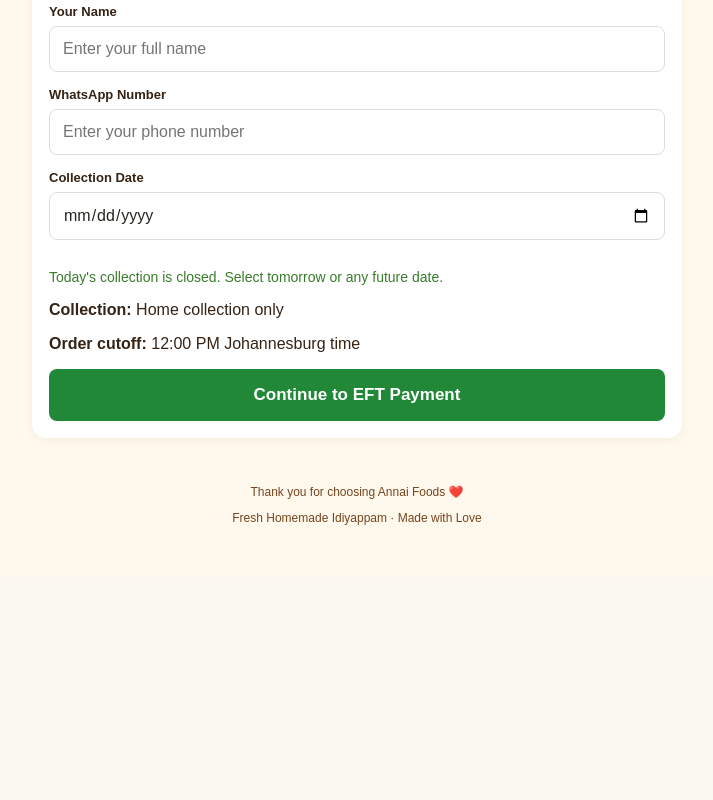
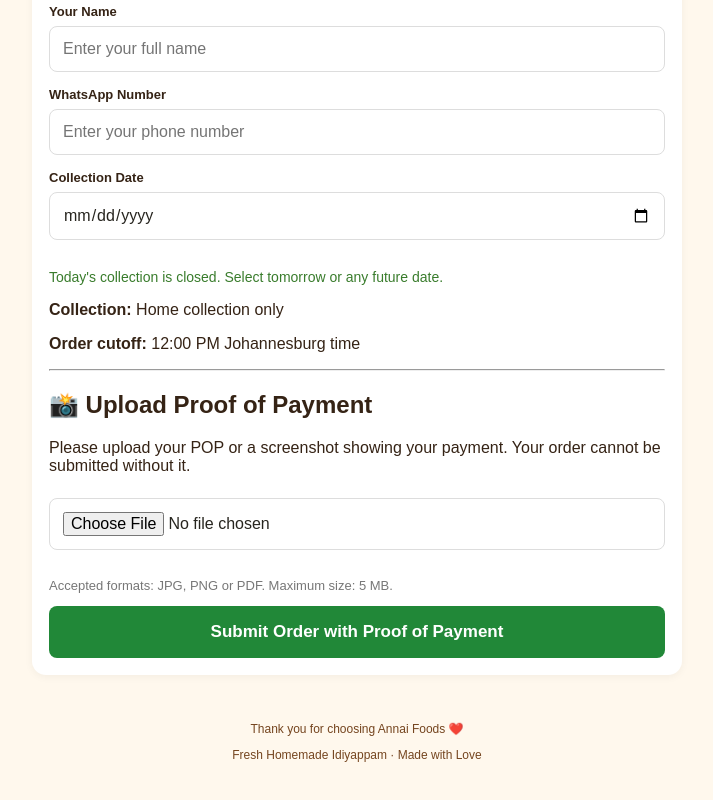
Before and after one commit to vinothshiva84-dev/annai-foods-ordering, a Next.js app: page / in a window 1280 px wide. Shown: the part 1980-2780 px from the top of the page, without its empty margins (283-996 px from the left). Before the commit the page ends 2557 px from the top, so only its background shows below. Built offline with nearby package versions, Linux system fonts and the light colour scheme; no server answers.

Commit message:
Update page.tsx

```diff
--- a/app/page.tsx
+++ b/app/page.tsx
@@ -1,3 +1,4 @@
+
 "use client";
 
 import { useState } from "react";
@@ -38,18 +39,7 @@ const COLLECTION_ADDRESS =
   "Unit 23, Fairview Crescent, Wood County Estate, Midrand, Johannesburg";
 
 const STORAGE_BUCKET = "payment-proofs";
-
-// Annai Foods WhatsApp notification number
 const WHATSAPP_NUMBER = "27651188768";
-
-// Enter your verified FNB details before publishing.
-const BANK = {
-  name: "FNB",
-  holder: "Lavanya Sivagopal",
-  account: "REPLACE_WITH_YOUR_FNB_ACCOUNT_NUMBER",
-  type: "FNB Aspire Current Account",
-  branch: "REPLACE_WITH_YOUR_BRANCH_CODE"
-};
 
 const supabaseUrl = process.env.NEXT_PUBLIC_SUPABASE_URL!;
 const supabaseKey =
@@ -64,14 +54,11 @@ export default function Home() {
   const [phone, setPhone] = useState("");
   const [collectionDate, setCollectionDate] = useState("");
   const [proof, setProof] = useState<File | null>(null);
-
-  const [orderNumber, setOrderNumber] = useState("");
-  const [reservedOrderId, setReservedOrderId] = useState("");
   const [error, setError] = useState("");
   const [loading, setLoading] = useState(false);
-  const [step, setStep] = useState<"details" | "payment" | "complete">(
-    "details"
-  );
+  const [orderNumber, setOrderNumber] = useState("");
+
+  const [submitted, setSubmitted] = useState(false);
 
   const selectedItems = MENU.filter(
     item => (quantities[item.name] || 0) > 0
@@ -169,7 +156,7 @@ export default function Home() {
     }));
   }
 
-  function validateDetails() {
+  function validateForm() {
     if (!customer.trim()) {
       setError("Please enter your full name.");
       return false;
@@ -200,14 +187,34 @@ export default function Home() {
       return false;
     }
 
+    if (!proof) {
+      setError("Please upload your proof of payment or payment screenshot.");
+      return false;
+    }
+
+    if (proof.size > 5 * 1024 * 1024) {
+      setError("Payment proof must be 5 MB or smaller.");
+      return false;
+    }
+
+    const allowedTypes = [
+      "image/jpeg",
+      "image/png",
+      "application/pdf"
+    ];
+
+    if (!allowedTypes.includes(proof.type)) {
+      setError("Please upload a JPG, PNG or PDF file.");
+      return false;
+    }
+
     return true;
   }
 
-  // STEP 1: Reserve a unique order number before payment.
-  async function reserveOrder() {
+  async function submitOrder() {
     setError("");
 
-    if (!validateDetails()) return;
+    if (!validateForm()) return;
 
     if (!supabaseUrl || !supabaseKey) {
       setError("Supabase environment variables are not configured.");
@@ -216,8 +223,27 @@ export default function Home() {
 
     setLoading(true);
 
+    let uploadedPath = "";
+
     try {
-      let savedOrder: { id: string; order_number: string } | null = null;
+      // Upload POP or payment screenshot first.
+      const extension =
+        proof!.name.split(".").pop()?.toLowerCase() || "jpg";
+
+      uploadedPath =
+        `${crypto.randomUUID()}/${crypto.randomUUID()}.${extension}`;
+
+      const { error: uploadError } = await supabase.storage
+        .from(STORAGE_BUCKET)
+        .upload(uploadedPath, proof!, {
+          contentType: proof!.type,
+          upsert: false
+        });
+
+      if (uploadError) throw uploadError;
+
+      // Generate a unique-looking 4-digit order number.
+      let savedOrder: any = null;
       let lastError: any = null;
 
       for (let attempt = 0; attempt < 30; attempt++) {
@@ -233,8 +259,8 @@ export default function Home() {
             total_amount: total,
             idiyappam_plates: idiyappamPlates,
             collection_date: collectionDate,
-            payment_proof_path: null,
-            payment_status: "awaiting_payment"
+            payment_proof_path: uploadedPath,
+            payment_status: "pending_verification"
           })
           .select("id, order_number")
           .single();
@@ -252,119 +278,31 @@ export default function Home() {
       }
 
       if (!savedOrder) {
-        throw lastError || new Error("Could not reserve an order number.");
+        throw lastError || new Error("Could not create your order.");
       }
 
       setOrderNumber(savedOrder.order_number);
-      setReservedOrderId(savedOrder.id);
-      setStep("payment");
-    } catch (err: any) {
-      console.error(err);
-      setError(
-        err?.message || "Unable to reserve your order. Please try again."
-      );
-    } finally {
-      setLoading(false);
-    }
-  }
 
-  // STEP 2: Upload payment proof and update the reserved order.
-  async function submitPaymentProof() {
-    setError("");
-
-    if (!reservedOrderId || !orderNumber) {
-      setError("Please generate your order number first.");
-      return;
-    }
-
-    if (
-      BANK.account === "REPLACE_WITH_YOUR_FNB_ACCOUNT_NUMBER" ||
-      BANK.branch === "REPLACE_WITH_YOUR_BRANCH_CODE"
-    ) {
-      setError(
-        "FNB account number and branch code must be entered before orders can be submitted."
-      );
-      return;
-    }
-
-    if (!proof) {
-      setError("Please upload your proof of payment or payment screenshot.");
-      return;
-    }
-
-    if (proof.size > 5 * 1024 * 1024) {
-      setError("Payment proof must be 5 MB or smaller.");
-      return;
-    }
-
-    const allowedTypes = [
-      "image/jpeg",
-      "image/png",
-      "application/pdf"
-    ];
-
-    if (!allowedTypes.includes(proof.type)) {
-      setError("Please upload a JPG, PNG or PDF file.");
-      return;
-    }
-
-    setLoading(true);
-
-    let uploadedPath = "";
-    let orderUpdated = false;
-
-    try {
-      const extension =
-        proof.name.split(".").pop()?.toLowerCase() || "jpg";
-
-      uploadedPath =
-        `${reservedOrderId}/${crypto.randomUUID()}.${extension}`;
-
-      const { error: uploadError } = await supabase.storage
-        .from(STORAGE_BUCKET)
-        .upload(uploadedPath, proof, {
-          contentType: proof.type,
-          upsert: false
-        });
-
-      if (uploadError) throw uploadError;
-
-      const { error: updateError } = await supabase
-        .from("orders")
-        .update({
-          payment_proof_path: uploadedPath,
-          payment_status: "pending_verification"
-        })
-        .eq("id", reservedOrderId)
-        .eq("order_number", orderNumber);
-
-      if (updateError) throw updateError;
-
-      orderUpdated = true;
-
-      let proofLink = uploadedPath;
-
-      const { data: signedData } = await supabase.storage
+      // Create a link to the uploaded payment proof.
+      const { data: signedData, error: signedError } =
+        await supabase.storage
           .from(STORAGE_BUCKET)
           .createSignedUrl(uploadedPath, 60 * 60 * 24 * 7);
 
-      if (signedData?.signedUrl) {
-        proofLink = signedData.signedUrl;
+      if (signedError || !signedData?.signedUrl) {
+        throw signedError || new Error("Could not create payment proof link.");
       }
-
-      const orderLines = getOrderLines();
 
       const message = [
         "ANNAI FOODS - NEW ORDER",
         "",
-        `Order number: ${orderNumber}`,
-        `EFT payment reference: ${orderNumber}`,
+        `Order number: ${savedOrder.order_number}`,
         `Customer: ${customer}`,
         `WhatsApp: ${phone}`,
         `Collection date: ${formatCollectionDate(collectionDate)}`,
         "",
         "ORDER DETAILS:",
-        ...orderLines.map(
+        ...getOrderLines().map(
           item => `${item.name} x ${item.quantity} = R${item.subtotal}`
         ),
         "",
@@ -372,16 +310,16 @@ export default function Home() {
         `Total Idiyappam plates: ${idiyappamPlates}`,
         `GRAND TOTAL: R${total}`,
         "",
-        "PAYMENT STATUS: Proof of payment uploaded - awaiting verification",
-        `PAYMENT PROOF: ${proofLink}`,
+        "PAYMENT STATUS: POP / payment screenshot uploaded - awaiting verification",
+        `PAYMENT PROOF: ${signedData.signedUrl}`,
         "",
         "HOME COLLECTION ADDRESS:",
         COLLECTION_ADDRESS,
         "",
-        "Please check the uploaded proof of payment and verify the payment before confirming the order."
+        "Please check the payment proof and verify the payment."
       ].join("\n");
 
-      setStep("complete");
+      setSubmitted(true);
 
       window.location.href =
         "https://wa.me/" +
@@ -392,14 +330,8 @@ export default function Home() {
     } catch (err: any) {
       console.error(err);
 
-      if (uploadedPath && !orderUpdated) {
-        await supabase.storage
-          .from(STORAGE_BUCKET)
-          .remove([uploadedPath]);
-      }
-
       setError(
-        err?.message || "Payment proof upload failed. Please try again."
+        err?.message || "Order submission failed. Please try again."
       );
     } finally {
       setLoading(false);
@@ -478,7 +410,7 @@ export default function Home() {
             Fresh Homemade Idiyappam · Made with Love
           </h3>
 
-          <p>Choose your food, review your cart and pay by EFT.</p>
+          <p>Choose your food and upload your proof of payment.</p>
         </header>
 
         <section style={cardStyle}>
@@ -517,7 +449,7 @@ export default function Home() {
               <div style={{ display: "flex", alignItems: "center", gap: "9px" }}>
                 <button
                   style={buttonStyle}
-                  disabled={step !== "details"}
+                  disabled={loading || submitted}
                   onClick={() => changeQuantity(item.name, -1)}
                 >
                   −
@@ -527,7 +459,7 @@ export default function Home() {
 
                 <button
                   style={buttonStyle}
-                  disabled={step !== "details"}
+                  disabled={loading || submitted}
                   onClick={() => changeQuantity(item.name, 1)}
                 >
                   +
@@ -571,7 +503,7 @@ export default function Home() {
                 <div style={{ display: "flex", alignItems: "center", gap: "7px" }}>
                   <button
                     style={buttonStyle}
-                    disabled={step !== "details"}
+                    disabled={loading || submitted}
                     onClick={() => changeQuantity(item.name, -1)}
                   >
                     −
@@ -581,7 +513,7 @@ export default function Home() {
 
                   <button
                     style={buttonStyle}
-                    disabled={step !== "details"}
+                    disabled={loading || submitted}
                     onClick={() => changeQuantity(item.name, 1)}
                   >
                     +
@@ -623,7 +555,7 @@ export default function Home() {
             style={fieldStyle}
             placeholder="Enter your full name"
             value={customer}
-            disabled={step !== "details"}
+            disabled={loading || submitted}
             onChange={e => setCustomer(e.target.value)}
           />
 
@@ -634,7 +566,7 @@ export default function Home() {
             type="tel"
             placeholder="Enter your phone number"
             value={phone}
-            disabled={step !== "details"}
+            disabled={loading || submitted}
             onChange={e => setPhone(e.target.value)}
           />
 
@@ -645,7 +577,7 @@ export default function Home() {
             type="date"
             min={getMinimumCollectionDate()}
             value={collectionDate}
-            disabled={step !== "details"}
+            disabled={loading || submitted}
             onChange={e => {
               setCollectionDate(e.target.value);
               setError("");
@@ -661,71 +593,20 @@ export default function Home() {
           <p><strong>Collection:</strong> Home collection only</p>
           <p><strong>Order cutoff:</strong> 12:00 PM Johannesburg time</p>
 
-          {step === "details" && (
-            <button
-              onClick={reserveOrder}
-              disabled={loading}
-              style={{
-                ...buttonStyle,
-                width: "100%",
-                padding: "16px",
-                background: "#218838"
-              }}
-            >
-              {loading ? "Generating order number..." : "Continue to EFT Payment"}
-            </button>
-          )}
-        </section>
+          <hr />
 
-        {step === "payment" && (
-          <section style={{ ...cardStyle, border: "2px solid #218838" }}>
-            <h2>🏦 FNB EFT Payment</h2>
-
-            <div
-              style={{
-                background: "#eaf5e9",
-                borderRadius: "12px",
-                padding: "16px",
-                textAlign: "center"
-              }}
-            >
-              <p>Your unique order number</p>
-
-              <h1 style={{ color: "#075b20", fontSize: "38px" }}>
-                {orderNumber}
-              </h1>
+          <h2>📸 Upload Proof of Payment</h2>
 
           <p>
-                Use this 4-digit number as your EFT payment reference.
+            Please upload your POP or a screenshot showing your payment.
+            Your order cannot be submitted without it.
           </p>
-            </div>
-
-            <h3>Bank Account Details</h3>
-
-            <p><strong>Bank:</strong> {BANK.name}</p>
-            <p><strong>Account holder:</strong> {BANK.holder}</p>
-            <p><strong>Account number:</strong> {BANK.account}</p>
-            <p><strong>Account type:</strong> {BANK.type}</p>
-            <p><strong>Branch code:</strong> {BANK.branch}</p>
-
-            <h2 style={{ color: "#218838" }}>
-              Amount to Pay: R{total}
-            </h2>
-
-            <p>
-              Please pay the full amount using your order number as the
-              payment reference. Your order will remain subject to payment
-              verification.
-            </p>
-
-            <hr />
-
-            <h3>Upload Proof of Payment</h3>
 
           <input
             style={fieldStyle}
             type="file"
             accept="image/jpeg,image/png,application/pdf"
+            disabled={loading || submitted}
             onChange={e => {
               setProof(e.target.files?.[0] || null);
               setError("");
@@ -739,37 +620,33 @@ export default function Home() {
           )}
 
           <p style={{ fontSize: "13px", color: "#777" }}>
-              Accepted formats: JPG, PNG and PDF. Maximum size: 5 MB.
+            Accepted formats: JPG, PNG or PDF. Maximum size: 5 MB.
           </p>
 
           <button
-              onClick={submitPaymentProof}
-              disabled={loading || !proof}
+            onClick={submitOrder}
+            disabled={loading || submitted}
             style={{
               ...buttonStyle,
               width: "100%",
               padding: "16px",
               background: "#218838",
-                opacity: loading || !proof ? 0.6 : 1
+              opacity: loading || submitted ? 0.6 : 1
             }}
           >
             {loading
-                ? "Uploading payment proof..."
-                : "Submit Order & Send WhatsApp Notification"}
+              ? "Uploading proof and submitting order..."
+              : "Submit Order with Proof of Payment"}
           </button>
         </section>
-        )}
 
-        {step === "complete" && (
+        {submitted && (
           <section style={cardStyle}>
             <h2 style={{ color: "#218838" }}>
-              Order Submitted Successfully!
+              Order Submitted!
             </h2>
             <p>Your order number is: <strong>{orderNumber}</strong></p>
-            <p>
-              Your payment proof has been uploaded.
-              Payment verification is pending.
-            </p>
+            <p>Your payment proof has been uploaded and is awaiting verification.</p>
           </section>
         )}
 
@@ -794,9 +671,7 @@ export default function Home() {
             color: "#75451f"
           }}
         >
-          <p>
-            Thank you for choosing Annai Foods ❤️
-          </p>
+          <p>Thank you for choosing Annai Foods ❤️</p>
           <p>Fresh Homemade Idiyappam · Made with Love</p>
         </footer>
       </div>
```
Lines whose indentation alone changed are shown as unchanged.
